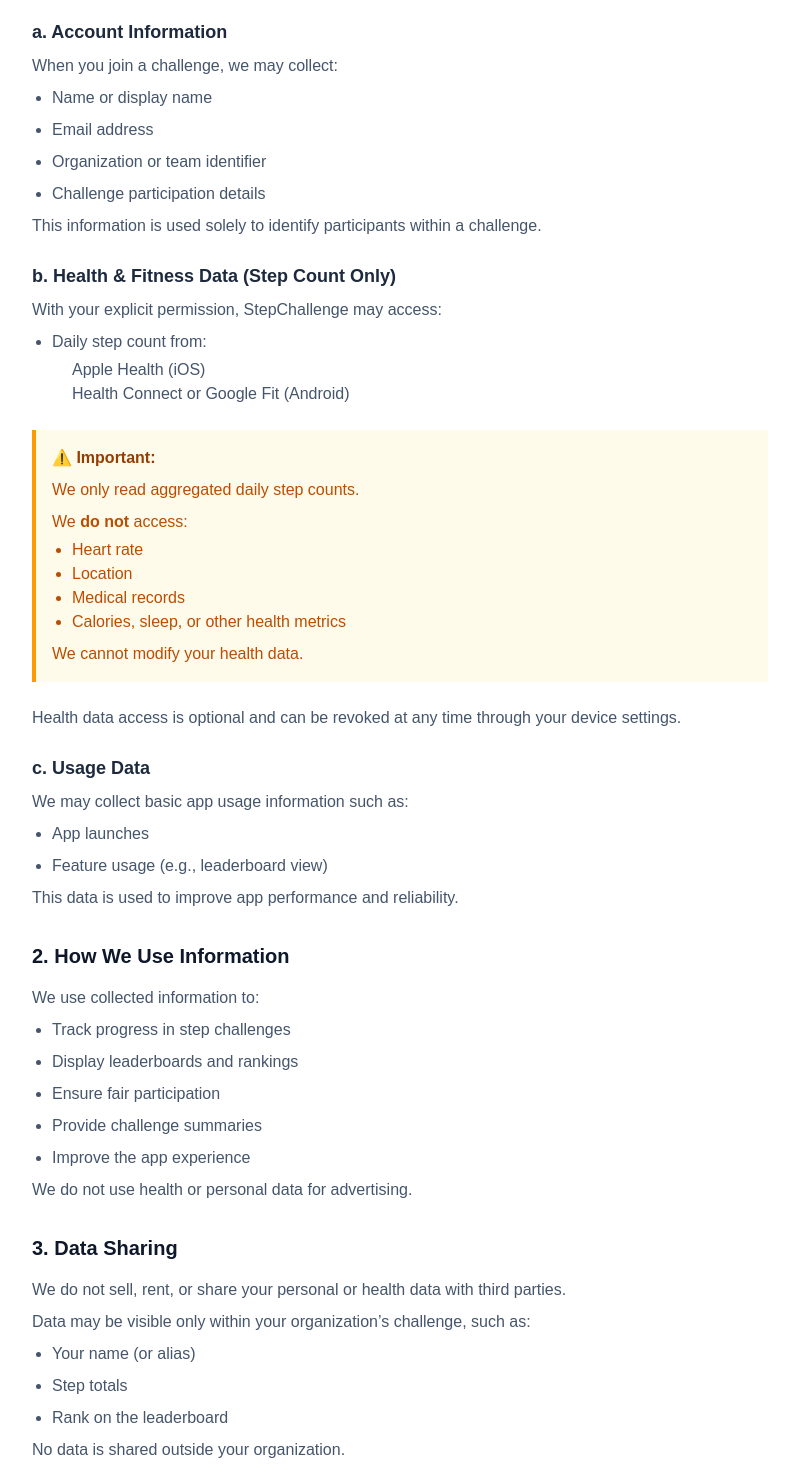
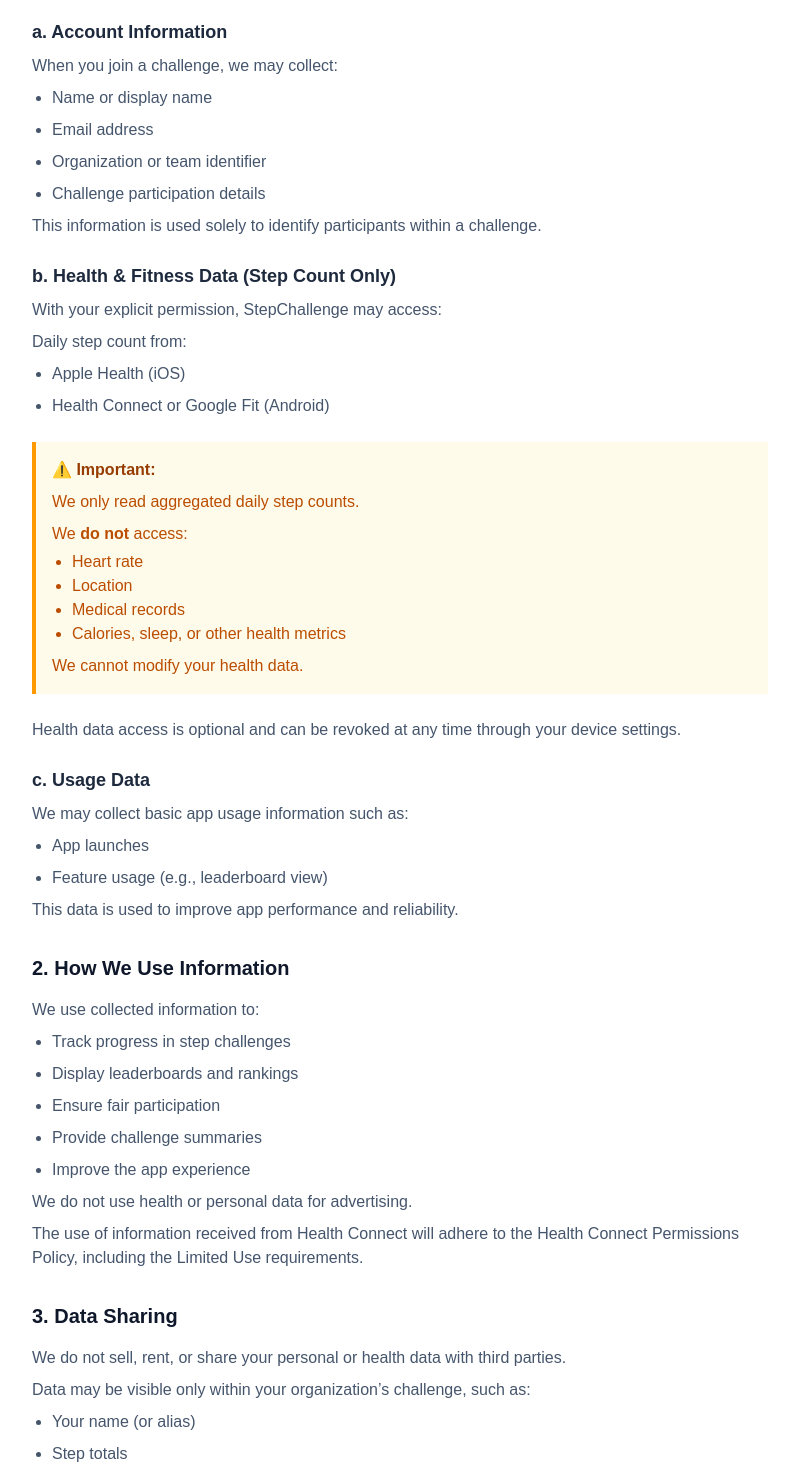
Before and after one commit to Manialdi/microbreaks-v2, a Next.js app: page /business/stepchallenge/privacy in a window 1280 px wide. Shown: the part 562-2029 px from the top of the page, without its empty margins (240-1039 px from the left). Built offline with nearby package versions, Linux system fonts and the light colour scheme.

Commit message:
update: fix privacy policy formatting and add health connect clause

```diff
--- a/app/(public)/business/stepchallenge/privacy/page.tsx
+++ b/app/(public)/business/stepchallenge/privacy/page.tsx
@@ -44,13 +44,10 @@ export default function StepChallengePrivacyPage() {
 
                     <h3 className="text-lg font-semibold text-slate-800 mt-6 mb-2">b. Health & Fitness Data (Step Count Only)</h3>
                     <p>With your explicit permission, StepChallenge may access:</p>
+                    <p className="mt-2">Daily step count from:</p>
                     <ul className="list-disc pl-5 space-y-2 mt-2">
-                        <li>Daily step count from:
-                            <ul className="list-circle pl-5 mt-1">
-                                <li>Apple Health (iOS)</li>
-                                <li>Health Connect or Google Fit (Android)</li>
-                            </ul>
-                        </li>
+                        <li>Apple Health (iOS)</li>
+                        <li>Health Connect or Google Fit (Android)</li>
                     </ul>
 
                     <div className="bg-amber-50 border-l-4 border-amber-500 p-4 my-6">
@@ -86,6 +83,7 @@ export default function StepChallengePrivacyPage() {
                         <li>Improve the app experience</li>
                     </ul>
                     <p className="mt-2">We do not use health or personal data for advertising.</p>
+                    <p className="mt-2">The use of information received from Health Connect will adhere to the Health Connect Permissions Policy, including the Limited Use requirements.</p>
 
                     <h2 className="text-xl font-bold text-slate-900 mt-8 mb-4">3. Data Sharing</h2>
                     <p>We do not sell, rent, or share your personal or health data with third parties.</p>
```
